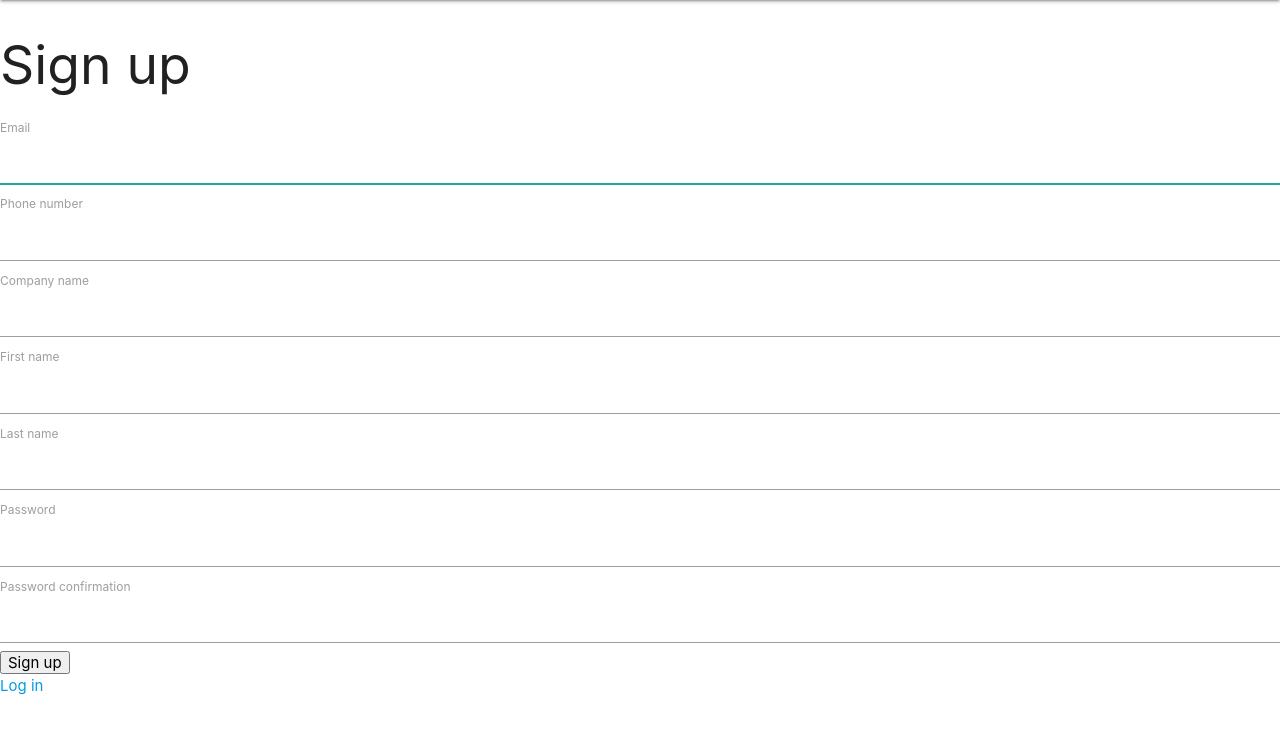
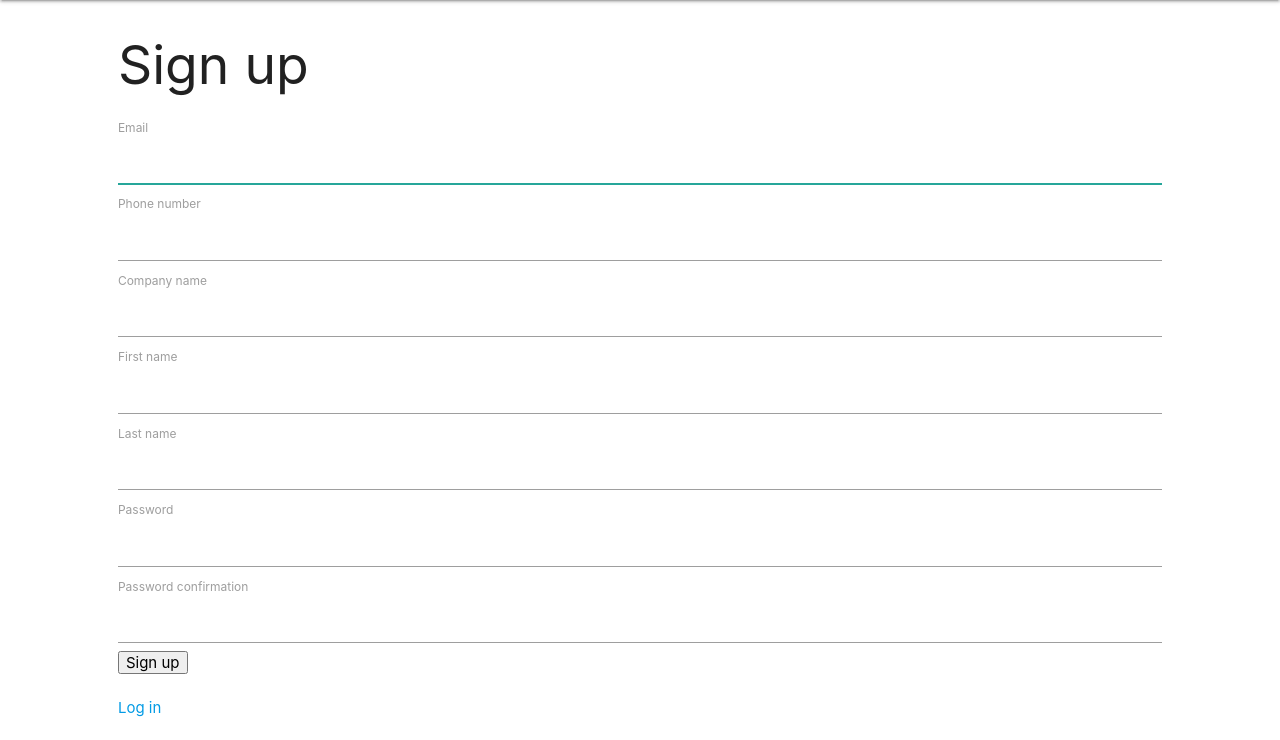
Before and after one commit to AKsunseeker/Land_List, a Rails app: page /realtors/sign_up in a window 1280 px wide. Shown: the part 79-819 px from the top of the page. Before the commit the page ends 774 px from the top, so only its background shows below. Run offline with Rails 7, Linux system fonts and the light colour scheme; style sheets or scripts are compiled from the project's sources; some libraries are stand-ins or nearby versions.

Commit message:
fixed some col on forms and signup

```diff
--- a/app/controllers/listings_controller.rb
+++ b/app/controllers/listings_controller.rb
@@ -11,7 +11,6 @@ class ListingsController < ApplicationController
     @inqueries = @listing.inqueries
     @realtor = Realtor.find(current_realtor) if current_realtor
     @listings = Listing.all.order updated_at: :desc
-    binding.pry
   end
 
   def new
--- a/app/views/realtors/_form.html.erb
+++ b/app/views/realtors/_form.html.erb
@@ -1,5 +1,3 @@
-<div class="row">
-  <div class="col s10 offset-s1">
 <%= form_for @realtor do |f| %>
   <%= f.label :first_name %>
   <%= f.text_field :first_name %>
@@ -15,5 +13,3 @@
   <br />
   <%= f.submit %>
 <% end %>
-  </div>
-</div>
--- a/app/views/realtors/index.html.erb
+++ b/app/views/realtors/index.html.erb
@@ -1,3 +1,5 @@
+<div class="row">
+  <div class="col s10 offset-s1">
     <h2>
       Welcome,
       <% if realtor_signed_in? %>
@@ -23,3 +25,5 @@
     <hr />
 
     <%= link_to 'Logout', destroy_realtor_session_path, method: :delete %>
+  </div>
+</div>
--- a/app/views/realtors/registrations/edit.html.erb
+++ b/app/views/realtors/registrations/edit.html.erb
@@ -1,3 +1,5 @@
+<div class="row">
+  <div class="col s10 offset-s1">
     <h2>Edit <%= resource_name.to_s.humanize %></h2>
 
     <%= form_for(resource, as: resource_name, url: registration_path(resource_name), html: { method: :put }) do |f| %>
@@ -42,3 +44,5 @@
     <p>Unhappy? <%= button_to "Cancel my account", registration_path(resource_name), data: { confirm: "Are you sure?" }, method: :delete %></p>
 
     <%= link_to "Back", :back %>
+  </div>
+</div>
--- a/app/views/realtors/registrations/new.html.erb
+++ b/app/views/realtors/registrations/new.html.erb
@@ -1,3 +1,5 @@
+<div class="row">
+  <div class="col s10 offset-s1">
     <h2>Sign up</h2>
 
     <%= form_for(resource, as: resource_name, url: registration_path(resource_name)) do |f| %>
@@ -44,5 +46,7 @@
         <%= f.submit "Sign up" %>
       </div>
     <% end %>
-
+    <br />
     <%= render "realtors/shared/links" %>
+  </div>
+</div>
--- a/app/views/realtors/show.html.erb
+++ b/app/views/realtors/show.html.erb
@@ -1,3 +1,5 @@
+<div class="row">
+  <div class="col s10 offset-s1">
     <h1>Realtors Profile</h1>
 
     <h2>
@@ -8,3 +10,5 @@
 
     <%= link_to 'Edit Profile', edit_realtor_path(@realtor) %>
     <%= link_to 'Logout', destroy_realtor_session_path, method: :delete %>
+  </div>
+</div>
```
Also changed, not shown: app/views/realtors/edit.html.erb (+7 -3 lines), app/views/realtors/new.html.erb (+7 -3 lines). Lines whose indentation alone changed are shown as unchanged.
